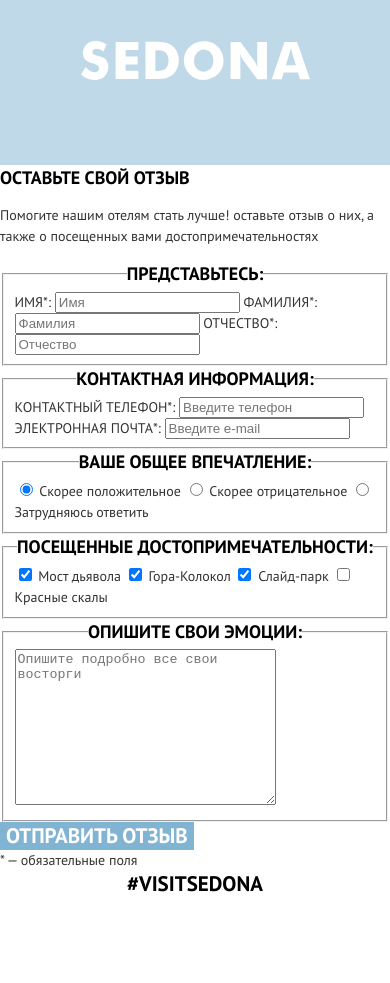
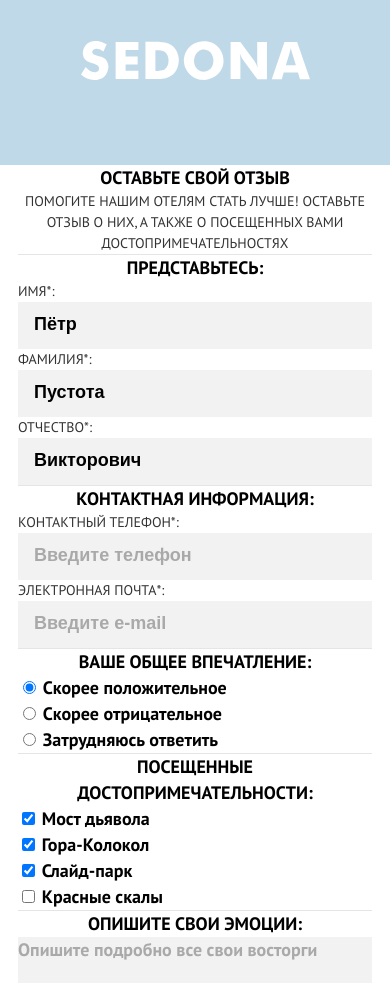
Before and after one commit to htmlacademy-adaptive/2189919-sedona-28, a plain HTML site: page source/feedback.html in a window 390 px wide. Shown: the part 105-1088 px from the top of the page. Drawn offline with nearby package versions, Linux system fonts and the light colour scheme; files that its build step writes are made by us from their sources.

Commit message:
добавляет адаптивную сетку для страницы отзыва

```diff
--- a/source/feedback.html
+++ b/source/feedback.html
@@ -41,51 +41,53 @@
         <h2 class="visually-hidden">Форма заполнения отзыва.</h2>
         <img class="intro__image" src="img/intro__image-feedback.svg" alt="Седона" width="229" height="39">
       </section>
-      <form class="form" action="https://echo.htmlacademy.ru/" method="post">
+      <form class="form container" action="https://echo.htmlacademy.ru/" method="post">
         <header class="form__header">
           <h2 class="form__heading heading">Оставьте свой отзыв</h2>
-          <p class="form__text">Помогите нашим отелям стать лучше! оставьте отзыв о них, а также о посещенных вами достопримечательностях</p>
+          <p class="form__text text">Помогите нашим отелям стать лучше! оставьте отзыв о них, а также о посещенных вами достопримечательностях</p>
         </header>
-        <fieldset class="form__fieldset form__fieldset--column form__fieldset--column-left">
+        <div class="form__fieldset--columns">
+          <fieldset class="form__fieldset form__fieldset--no-decoration form__fieldset--column form__fieldset--column-left">
             <legend class="form__title subheading">Представьтесь:</legend>
             <label class="form__label">
               <span class="form__label-name text">Имя*:</span>
-            <input class="form__label-input"  type="text" name="name" placeholder="Имя" required>
+              <input class="form__label-input" type="text" name="name" placeholder="Пётр" required>
             </label>
             <label class="form__label">
               <span class="form__label-name text">Фамилия*:</span>
-            <input class="form__label-input"  type="text" name="surname" placeholder="Фамилия" required>
+              <input class="form__label-input" type="text" name="surname" placeholder="Пустота" required>
             </label>
             <label class="form__label">
               <span class="form__label-name text">Отчество*:</span>
-            <input class="form__label-input"  type="text" name="patronymic" placeholder="Отчество" required>
+              <input class="form__label-input" type="text" name="patronymic" placeholder="Викторович" required>
             </label>
           </fieldset>
-        <fieldset class="form__fieldset form__fieldset--column form__fieldset--column-right">
+          <fieldset class="form__fieldset form__fieldset--no-decoration form__fieldset--column form__fieldset--column-right">
             <legend class="form__title subheading">Контактная информация:</legend>
             <label class="form__label">
               <span class="form__label-name text">Контактный телефон*:</span>
-            <input class="form__label-input form__label-input--icon form__label-input--icon-phone"  type="text" name="phone" placeholder="Введите телефон" required>
+              <input class="form__label-input form__label-input--placeholder-light form__label-input--icon form__label-input--icon-phone"  type="text" name="phone" placeholder="Введите телефон" required>
             </label>
             <label class="form__label">
               <span class="form__label-name text">Электронная почта*:</span>
-            <input class="form__label-input form__label-input--icon form__label-input--icon-email"  type="tel" name="email" placeholder="Введите e-mail" required>
+              <input class="form__label-input form__label-input--placeholder-light form__label-input--icon form__label-input--icon-email"  type="tel" name="email" placeholder="Введите e-mail" required>
             </label>
           </fieldset>
+        </div>
         <fieldset class="form__fieldset form__fieldset--radio">
           <legend class="form__title subheading">Ваше общее впечатление:</legend>
           <label class="form__label-radio">
-            <input class="form__label-radio-input"  type="radio" name="impression" value="positive" checked>
+            <input class="form__label-radio-input" type="radio" name="impression" value="positive" checked>
             <span class="form__label-radio-control"></span>
             <span class="form__label-radio-name">Скорее положительное</span>
           </label>
           <label class="form__label-radio">
-            <input class="form__label-radio-input"  type="radio" name="impression" value="negative">
+            <input class="form__label-radio-input" type="radio" name="impression" value="negative">
             <span class="form__label-radio-control"></span>
             <span class="form__label-radio-name">Скорее отрицательное</span>
           </label>
           <label class="form__label-radio">
-            <input class="form__label-radio-input"  type="radio" name="impression" value="negative">
+            <input class="form__label-radio-input" type="radio" name="impression" value="negative">
             <span class="form__label-radio-control"></span>
             <span class="form__label-radio-name">Затрудняюсь ответить</span>
           </label>
@@ -93,22 +95,22 @@
         <fieldset class="form__fieldset form__fieldset--checkbox">
           <legend class="form__title subheading">Посещенные достопримечательности:</legend>
           <label class="form__label-checkbox">
-            <input class="form__label-checkbox-input"  type="checkbox" name="attractions" value="devils-bridge" checked>
+            <input class="form__label-checkbox-input" type="checkbox" name="attractions" value="devils-bridge" checked>
             <span class="form__label-checbox-control"></span>
             <span class="form__label-checbox-name">Мост дьявола</span>
           </label>
           <label class="form__label-checkbox">
-            <input class="form__label-checkbox-input"  type="checkbox" name="attractions" value="bell-rock" checked>
+            <input class="form__label-checkbox-input" type="checkbox" name="attractions" value="bell-rock" checked>
             <span class="form__label-checkbox-control"></span>
             <span class="form__label-checbox-name">Гора-Колокол</span>
           </label>
           <label class="form__label-checkbox">
-            <input class="form__label-checkbox-input"  type="checkbox" name="attractions" value="slide-park" checked>
+            <input class="form__label-checkbox-input" type="checkbox" name="attractions" value="slide-park" checked>
             <span class="form__label-checkbox-control"></span>
             <span class="form__label-checbox-name">Слайд-парк</span>
           </label>
           <label class="form__label-checkbox">
-            <input class="form__label-checkbox-input"  type="checkbox" name="attractions" value="red-mountains">
+            <input class="form__label-checkbox-input" type="checkbox" name="attractions" value="red-mountains">
             <span class="form__label-checkbox-control"></span>
             <span class="form__label-checbox-name">Красные скалы</span>
           </label>
@@ -125,7 +127,7 @@
         </div>
       </form>
     </main>
-    <footer class="main-footer">
+    <footer class="main-footer container">
       <p class="main-footer__text heading heading--big">#VISITSEDONA</p>
       <ul class="main-footer__social social">
         <li class="social__item">
@@ -150,7 +152,7 @@
       </small>
     </footer>
 
-    <div class="modal-container">
+    <!-- <div class="modal-container">
       <div class="modal">
         <h2 class="modal__title heading">Ваш отзыв отправлен!</h2>
         <p class="modal__text text">Спасибо за ваше участие, ваш отзыв уже поступил к нам. В ближайшее время мы опубликуем его на сайте.</p>
@@ -168,7 +170,7 @@
           <button class="modal__button button" type="button">ОК</button>
         </div>
       </div>
-    </div>
+    </div> -->
     <script>
       document.querySelector('.main-navigation__button').addEventListener('click', function() {
           this.classList.toggle('active');
--- a/source/sass/blocks/advantages.scss
+++ b/source/sass/blocks/advantages.scss
@@ -6,7 +6,6 @@
 
 .advantages__header {
   text-align: center;
-  margin: 0 18px;
 }
 
 .advantages__item--theme--dark {
@@ -67,6 +66,10 @@
 .advantages__info {
   padding: 33px 30px;
   margin: 0 18px;
+
+  @media (min-width: $tablet-width) {
+    margin: auto;
+  }
 }
 
 .advantages__info--line:not(:last-child) {
--- a/source/sass/blocks/form.scss
+++ b/source/sass/blocks/form.scss
@@ -0,0 +1,110 @@
+@use "../global/variables" as *;
+
+.form__header {
+  text-align: center;
+}
+
+.form__fieldset {
+  border: 0;
+  border-top: 1px solid #e5e5e5;
+  margin: 0;
+  padding: 0;
+}
+
+.form__title {
+  width: 100%;
+  float: left;
+
+  @media (min-width: $tablet-width) {
+    width: auto;
+    float: none;
+  }
+}
+
+.form__fieldset--no-decoration {
+  @media (min-width: $tablet-width) {
+    border-top: 0;
+  }
+}
+
+.form__fieldset--column,
+.form__label,
+.form__fieldset--radio,
+.form__fieldset--checkbox,
+.form__label-textarea-field {
+  display: flex;
+  flex-direction: column;
+  margin: 0;
+  padding: 0;
+}
+
+.form__fieldset--radio,
+.form__fieldset--checkbox {
+  @media (min-width: $tablet-width) {
+    flex-direction: row;
+    flex-wrap: wrap;
+  }
+}
+
+.form__label-textarea-field {
+  display: block;
+  width: 100%;
+  border: none;
+  background-color: #f2f2f2;
+}
+
+.form__label-input {
+  border: 0;
+  background-color: #f2f2f2;
+  padding: 16px 20px 16px 16px;
+}
+
+.form__label-input::placeholder {
+  font-weight: 700;
+  font-size: 18px;
+  line-height: 26px;
+  color: $color-primary-dark;
+}
+
+
+.form__label-input--placeholder-light::placeholder {
+  color: rgba(0, 0, 0, 0.3);
+}
+
+.form__label-radio-name,
+.form__label-checbox-name {
+  font: 700 18px/26px $font-primary;
+  color: $color-primary-dark;
+}
+
+.form__label-textarea-field::placeholder {
+  font: 700 18px/26px $font-primary;
+  color: rgba(0, 0, 0, 0.3);
+}
+
+.form__button-container {
+  display: flex;
+  flex-direction: column;
+  width: 100%;
+  margin: 0 auto;
+  text-align: center;
+}
+
+.form__fieldset--columns {
+  @media (min-width: $tablet-width) {
+    display: grid;
+    grid-template-columns: 1fr 1fr;
+    gap: 40px;
+
+    &::before {
+      content: "";
+      position: absolute;
+      top: -2%;
+      left: 50%;
+      transform: translate(-50% 0);
+      width: 1px;
+      height: 104%;
+      background-color: #dbdbdb;
+    }
+  }
+}
--- a/source/sass/blocks/gallery.scss
+++ b/source/sass/blocks/gallery.scss
@@ -31,9 +31,15 @@
 }
 
 .gallery__item {
+  border-bottom: 1px solid #e5e5e5;
+
   @media (min-width: $desktop-width) {
     position: relative;
   }
+}
+
+.gallery__item:first-child {
+  border-top: 1px solid #e5e5e5;
 }
 
 .gallery__info {
--- a/source/sass/blocks/main-footer.scss
+++ b/source/sass/blocks/main-footer.scss
@@ -4,7 +4,6 @@
   display: grid;
   gap: 30px;
   text-align: center;
-  margin: 0 18px;
 
   @media (min-width: $tablet-width) {
     display: flex;
--- a/source/sass/blocks/map.scss
+++ b/source/sass/blocks/map.scss
@@ -0,0 +1 @@
+@use "../global/variables" as *;
```
Also changed, not shown: source/index.html (+2 -2 lines). Lines whose indentation alone changed are shown as unchanged.
